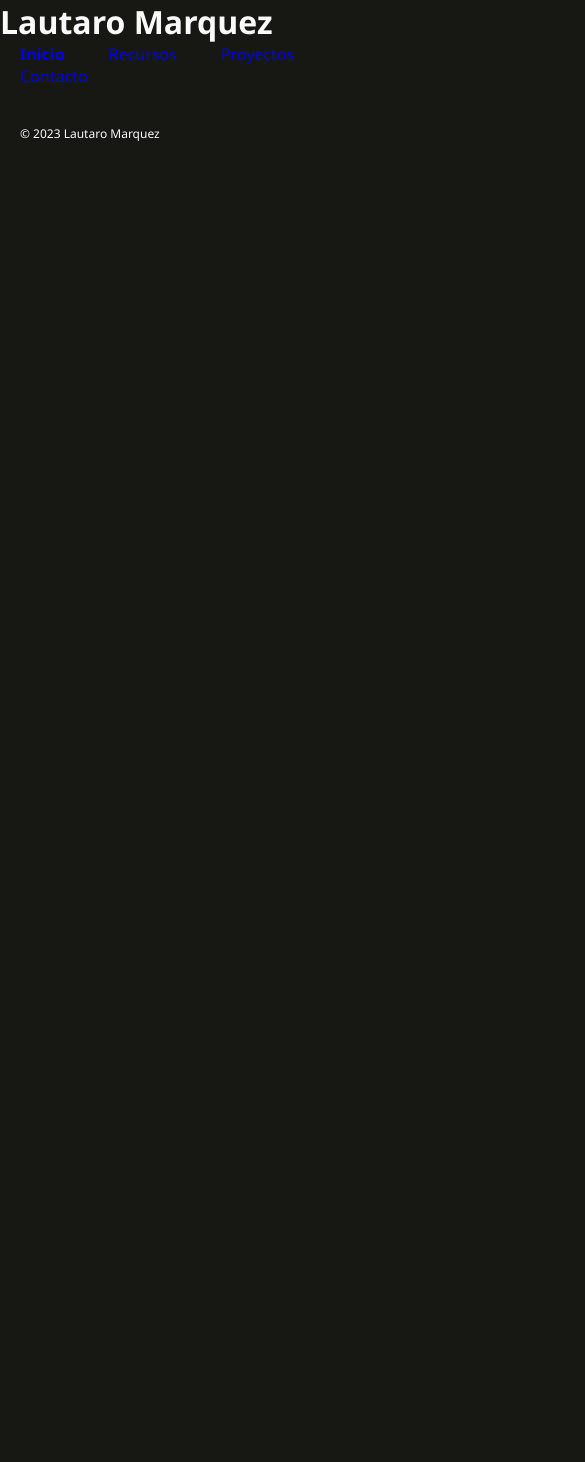
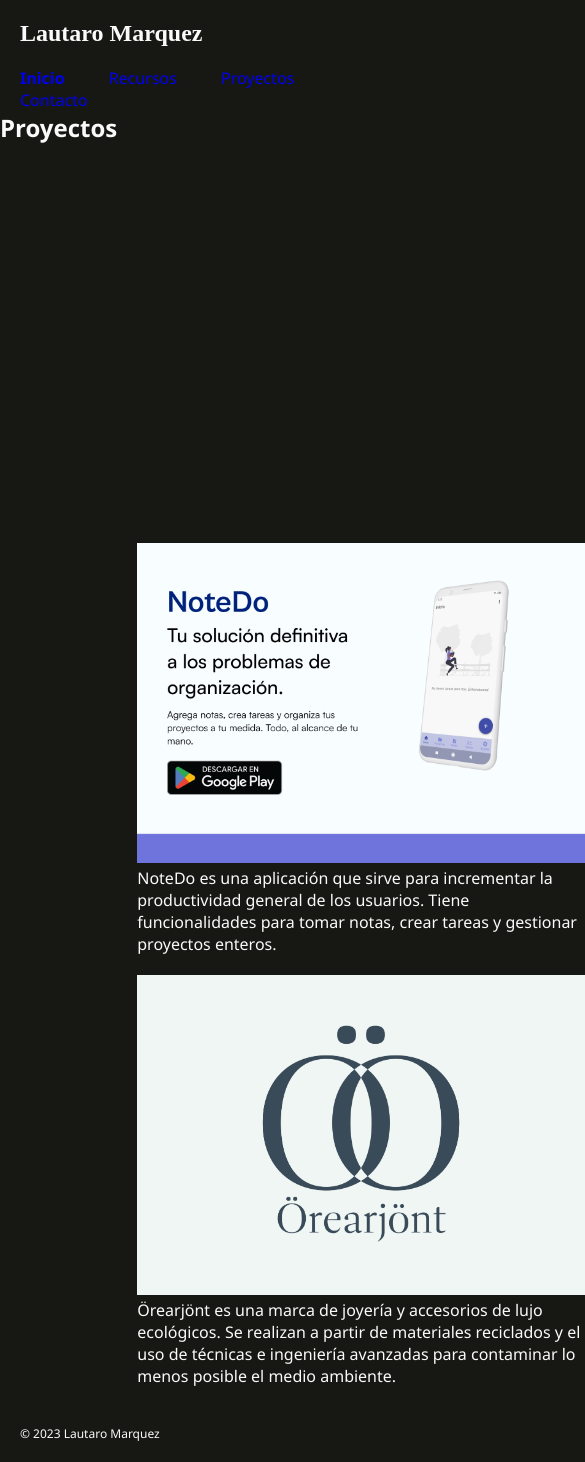
Before and after one commit to lautaro-marquez/comision-54530, a plain HTML site: page pages/projects.html in a window 390 px wide. Shown: the whole page, 585 px wide, since content can reach past the window. Before the commit the page ends 844 px from the top, so only its background shows below. Drawn offline with Linux system fonts and the light colour scheme.

Commit message:
added first media queries and other stuff to projects - still in progress

```diff
--- a/css/style.css
+++ b/css/style.css
@@ -157,3 +157,45 @@
     margin: 0px;
     font-size: 12px;
 }
+
+/* Proyectos */
+
+.allProjects {
+    display: grid;
+    width: 100%;
+    height: 100vh;
+    grid-template-columns: repeat(4, 1fr);
+    grid-template-rows: repeat(4, 1fr);
+    grid-template-areas:
+        "header header header header"
+        "main main main main"
+        "main main main main"
+        "footer footer footer footer";
+    justify-content: center;
+    align-items: center;
+}
+
+.projectsGrid {
+    display: grid;
+    grid-template-rows: repeat(3, 1fr);
+    grid-template-columns: repeat(3, 1fr);
+    gap: 20px;
+}
+
+.notedo {
+    grid-row: 2/3;
+    grid-column: 2/3
+}
+
+.orearjont {
+    grid-row: 3/4;
+    grid-column: 2/3;
+}
+
+img {
+    height: 20rem;
+}
+
+@media (max-width: 768px) {
+
+}
--- a/pages/projects.html
+++ b/pages/projects.html
@@ -9,22 +9,46 @@
   </head>
   <body>
     <header>
-      <h1>
+      <div>
+        <nav class="navbar">
+          <h3 class="logo">
             Lautaro Marquez
             <!-- Aquí se va a insertar un logo, el cual aún no finalizó su etapa de diseño. -->
-      </h1>
-      <nav>
+          </h3>
           <ul>
             <li>
               <a href="../index.html"><b>Inicio</b></a>
             </li>
+
             <li><a href="./resources.html">Recursos</a></li>
             <li><a href="./projects.html">Proyectos</a></li>
             <li><a href="./contact.html">Contacto</a></li>
           </ul>
         </nav>
+      </div>
     </header>
-    <main></main>
+    <main>
+      <div class="projectsGrid">
+        <h2>Proyectos</h2>
+        <div class="notedo">
+          <img src="../assets/img/notedo.png" alt="" />
+          <p>
+            NoteDo es una aplicación que sirve para incrementar la productividad
+            general de los usuarios. Tiene funcionalidades para tomar notas,
+            crear tareas y gestionar proyectos enteros.
+          </p>
+        </div>
+        <div class="orearjont">
+          <img src="../assets/img/orearjont.jpg" alt="" />
+          <p>
+            Örearjönt es una marca de joyería y accesorios de lujo ecológicos.
+            Se realizan a partir de materiales reciclados y el uso de técnicas e
+            ingeniería avanzadas para contaminar lo menos posible el medio
+            ambiente.
+          </p>
+        </div>
+      </div>
+    </main>
     <footer>
       <br />
       <p class="copyright">© 2023 Lautaro Marquez</p>
```
Lines whose indentation alone changed are shown as unchanged.
